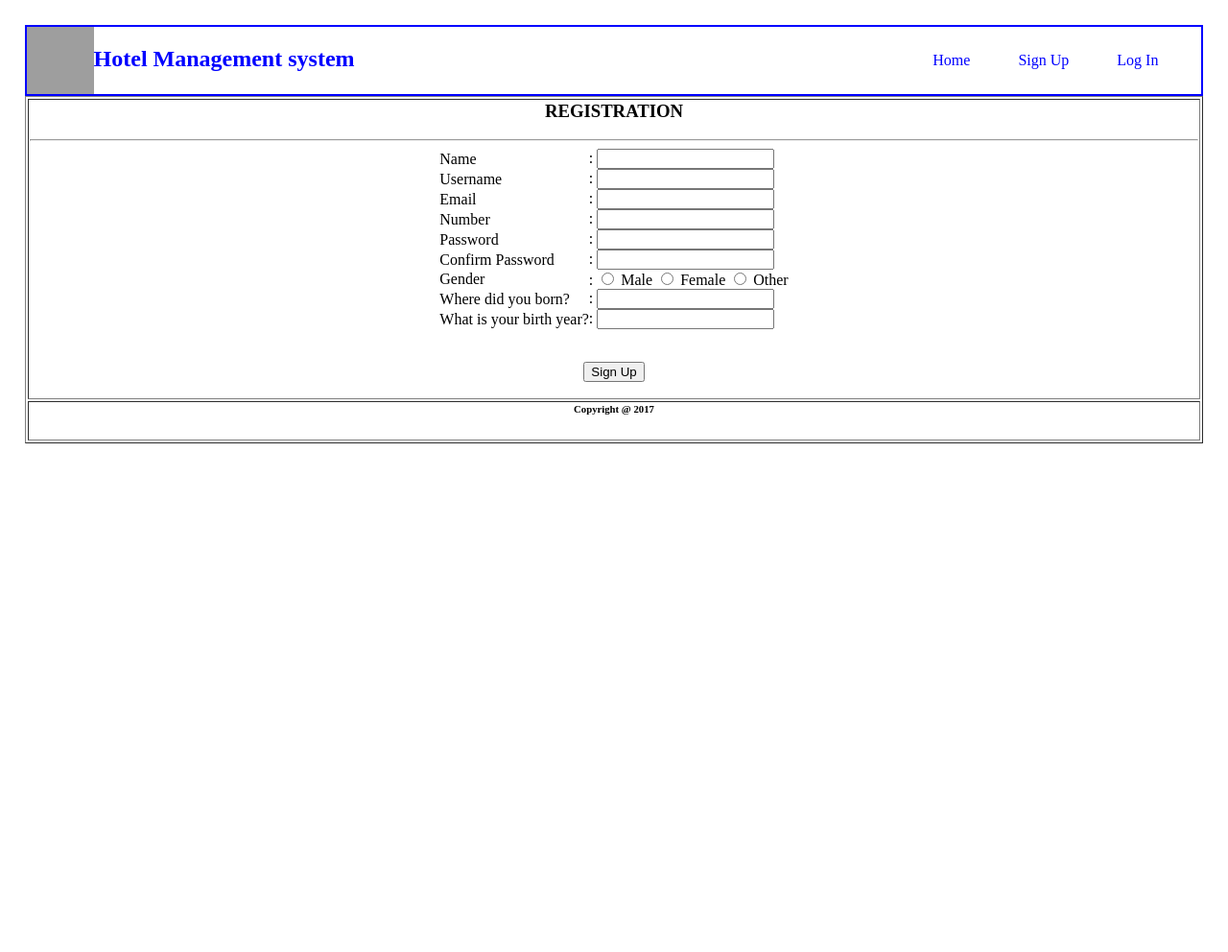
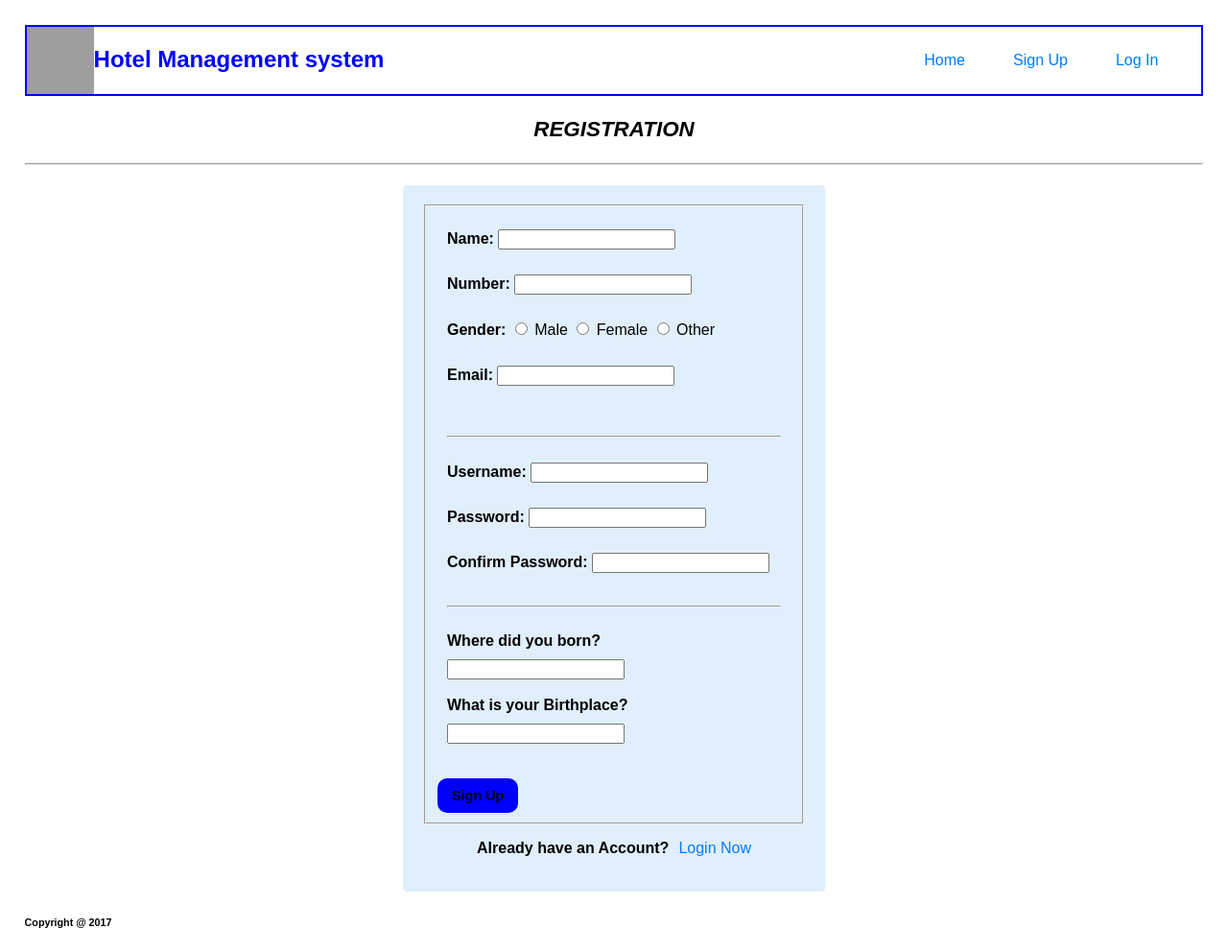
Before and after one commit to mdtanvirisl/Hotel_Management_System---js, a PHP site: page /registration.php in a window 1280 px wide. Shown: the whole page at 96% size. Before the commit the page ends 462 px from the top, so only its background shows below. Run offline with PHP 8.4, Linux system fonts and the light colour scheme; grey boxes are pictures that could not be loaded.

Commit message:
css changes

```diff
--- /dev/null
+++ b/assets/css/body.css
@@ -0,0 +1,77 @@
+body {
+    font-family: Arial, sans-serif;
+    margin: 0;
+    padding: 0;
+}
+
+.form {
+    max-width: 400px;
+    margin: 20px auto;
+    padding: 20px;
+    border: 1px solid #ffffff;
+    border-radius: 5px;
+    background-color: rgba(193, 223, 247, 0.502);
+}
+
+legend {
+    font-size: 1.2em;
+    font-weight: bold;
+}
+
+.input_box {
+    width: 100%;
+    padding: 10px;
+    margin: 8px 0;
+    box-sizing: border-box;
+}
+
+input[type="checkbox"] {
+    margin-right: 5px;
+}
+
+label {
+    display: inline-block;
+    margin-bottom: 10px;
+}
+
+.submit_btn {
+    background-color: blue;
+    color: #000;
+    padding: 10px 15px;
+    border: 3px;
+    border-radius: 10px;
+    cursor: pointer;
+    font-size: 0.9em;
+    font-weight: bold;
+}
+
+.submit_btn:hover {
+    background-color: cyan;
+    color: black;
+}
+
+.links {
+    display: flex;
+    justify-content: center;
+}
+
+a {
+    color: #007bff;
+    text-decoration: none;
+    padding: 0px 0px 0px 10px;
+}
+
+a:hover {
+    text-decoration: underline;
+    color: cyan;
+    font-weight: bold;
+}
+
+/* ------------------------------------ */
+
+.page_title {
+    text-align: center;
+    font-size: 1.4em;
+    font-weight: bold;
+    font-style: italic;
+}
--- a/assets/css/styles.css
+++ b/assets/css/styles.css
@@ -34,7 +34,7 @@ img {
     margin-right: 15px;
     padding: 10px;
     text-decoration: none;
-    color: blue;
+    color: #007bff;
 }
 
 a:hover {
--- a/view/registration.php
+++ b/view/registration.php
@@ -6,79 +6,76 @@ include_once("../controller/registrationCheck.php");
 
 <head>
     <title>Registration</title>
+    <link rel="stylesheet" href="../assets/css/body.css">
 </head>
 
 <body>
     <?php include_once("home_menu.php");?>
-    <table border = '1' width= 100%>
-        <tr>
-            <td colspan = "2">
-                <center>
         <form action="" method="POST" enctype="">
+            <h3 class="page_title">REGISTRATION</h3>
+            <hr>
+            <div class="form">
+            <fieldset>
+                <div class="input_box">
+                    <label for="name"><b>Name: </b></label>
+                    <input type="text" id="name" name="name" value="<?php echo $name ?>"><span id="nameErr"></span>
+                    <?= $nameError ?> <br> <br>
 
+                    <label for="number"><b>Number: </b></label> </td>
+                    <input type="text" id="number" name="number" value="<?php echo $number ?>" ><span id="numberErr"></span>
+                    <?= $numberError ?> <br> <br>
 
-                        <h3>REGISTRATION</h3>
-                        <hr>
-                        <table border="0" cellspacing="0" cellpadding="0">
-
-
-                            <tr>
-                                <td><label for="name">Name</label> </td>
-                                <td> : <input type="text" name="name" value="<?php echo $name ?>"/> <span><?= $nameError ?></span> </td>
-                            </tr>
-                            <tr>
-                                <td><label for="username">Username</label> </td>
-                                <td> : <input type="text" name="username" value="<?php echo $username ?>"/> <span><?= $usernameError ?></span> </td>
-                            </tr>
-                            <tr>
-                                <td><label for="email">Email</label> </td>
-                                <td> : <input type="email" name="email" value="<?php echo $email ?>"/> <span><?= $emailError ?></span> </td>
-                            </tr>
-                            <tr>
-                                <td><label for="number">Number</label> </td>
-                                <td> : <input type="text" name="number" value="<?php echo $number ?>"/> <span><?= $numberError ?></span> </td>
-                            </tr>
-                            <tr>
-                                <td><label for="password">Password</label> </td>
-                                <td> : <input type="text" name="password" value="<?php echo $password ?>"/> <span><?= $passwordError ?></span> </td>
-                            </tr>
-                            <tr>
-                                <td><label for="confirmPassword">Confirm Password</label> </td>
-                                <td> : <input type="text" name="confirmPassword" value="<?php echo $confirmPassword ?>"/> <span><?= $confirmPasswordError ?></span> </td>
-                            </tr>
-                            <tr>
-                                <td><label for="gender">Gender</label> </td>
-                                <td> :
-                                    <input type="radio" name="gender" value="Male" <?= ($gender && $gender == "Male") ?
+                    <label for="gender"><b>Gender: </b></label>
+                        <input type="radio" id="gender" name="gender" value="Male" <?= ($gender && $gender == "Male") ?
                         'checked="checked"' : "";
                         ?> /> Male
-                                    <input type="radio" name="gender" value="Female" <?= ($gender && $gender == "Female") ?
+                        <input type="radio" id="gender" name="gender" value="Female" <?= ($gender && $gender == "Female") ?
                         'checked="checked"' : "";
                         ?> /> Female
-                                    <input type="radio" name="gender" value="Other" <?= ($gender && $gender == "Other") ?
+                        <input type="radio" id="gender" name="gender" value="Other" <?= ($gender && $gender == "Other") ?
                         'checked="checked"' : "";
                         ?> /> Other
-                                                                                    <span><?= $genderError ?></span>
-                                </td>
-                            </tr>
-                            <tr>
-                                <td><p>Where did you born?</p></td>
-                                <td> : <input type="text" name="question1" value="<?php echo $question1 ?>"/> <span><?= $question1Error ?></span></td>
-                            </tr>
-                            <tr>
-                                <td><p>What is your birth year?</p></td>
-                                <td> : <input type="text" name="question2" value="<?php echo $question2 ?>"/> <span><?= $question2Error ?></span></td>
-                            </tr>
-                        </table>
+
+                    <span id="genderErr"></span><?= $genderError ?> <br> <br>
+
+                    <label for="email"><b>Email: </b></label>
+                    <input type="email" id="email" name="email" value="<?php echo $email ?>" > <span id="emailErr"></span>
+                    <?= $emailError ?> <br> <br>
+
+                    <br><hr><br>
+
+                    <label for="username"><b>Username: </b></label>
+                    <input type="text" id="username" name="username" value="<?php echo $username ?>" > <span id="usernameErr"></span>
+                    <?= $usernameError ?> <br> <br>
+
+                    <label for="password"><b>Password: </b></label>
+                    <input type="password" id="passwoed" name="password" value="<?php echo $password ?>" > <span id="passwordErr"></span>
+                    <?= $passwordError ?> <br> <br>
+
+                    <label for="confirmPassword"><b>Confirm Password: </b></label>
+                    <input type="password" id="confirmPassword" name="confirmPassword" value="<?php echo $confirmPassword ?>" > <span id="confirmpassErr"></span>
+                    <?= $confirmPasswordError ?> <br>
+
+                    <br><hr><br>
+
+                    <label for="ques1"><b>Where did you born? </b></label>
+                    <input type="text" id="ques1" name="question1" value="<?php echo $question1 ?>" > <span id="quetion1Err"></span> <br>
+                    <?= $question1Error ?> <br>
+
+                    <label for="ques2"><b>What is your Birthplace? </b></label>
+                    <input type="text" id="ques2" name="question2" value="<?php echo $question2 ?>" > <span id="quetion2Err"></span> <br>
+                    <?= $question2Error ?> <br>
+
+                    <?= $error ?>
+                </div>
+
                 <div>
-                            <p><?= $error ?></p>
-                            <br>
-                            <input type="submit" value="Sign Up" name="submit" />
+                    <input onclick="validate()" class="submit_btn" type="submit" name="submit" value="Sign Up" >
                 </div>
+            </fieldset>
         </form>
-                </center>
-            </td>
-        </tr>
+        <p class="links"> <b> Already have an Account? </b> <a href='login.php'>Login Now </a></p>
+    </div>
         <tr>
             <td colspan = "2" align = "center">
                 <h6>Copyright @ 2017</h6>
```
Lines whose indentation alone changed are shown as unchanged.
